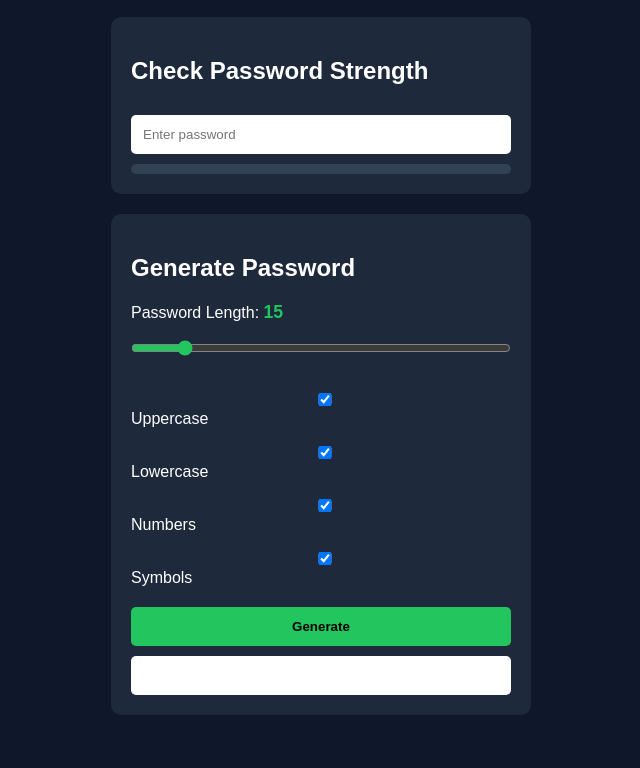
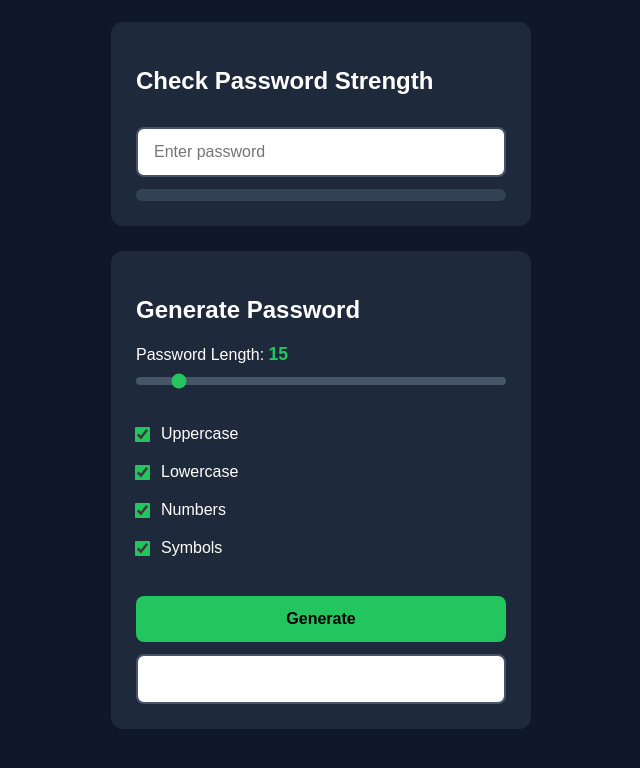
Before and after one commit to venkatbhoogarbh/password_validator, a plain HTML site: page index.html in a window 1280 px wide. Shown: the part 82-850 px from the top of the page, without its empty margins (319-959 px from the left). Drawn offline with Linux system fonts and the light colour scheme.

Commit message:
Update style.css

```diff
--- a/style.css
+++ b/style.css
@@ -8,78 +8,103 @@ body {
   color: #ffffff;
   margin: 0;
   padding: 20px;
-  box-sizing: border-box;
 }
 
 .container {
   max-width: 420px;
-  margin: 0 auto;  /* Fixed: was just "auto" */
+  margin: 0 auto;
 }
 
 h1 {
   text-align: center;
-  margin-bottom: 20px;  /* Added spacing */
+  margin-bottom: 25px;
 }
 
 .card {
   background: #1e293b;
-  padding: 20px;
-  border-radius: 10px;
-  margin-bottom: 20px;
-  width: 100%;  /* Ensure full width */
+  padding: 25px;  /* Increased from 20px */
+  border-radius: 12px;
+  margin-bottom: 25px;
 }
 
-input, button {
+/* FIX 1 & 4: Input boxes - Add background & padding */
+input[type="password"],
+input[type="text"] {
   width: 100%;
-  padding: 12px;
-  margin-top: 10px;
+  padding: 14px 16px;  /* More internal padding */
+  margin-top: 12px;
+  border-radius: 8px;
+  border: 2px solid #475569;  /* Gray border for separation */
+  background: #ffffff;
+  color: #1e293b;
+  font-size: 16px;
+  box-sizing: border-box;
+}
+
+/* FIX 2: Slider spacing */
+input[type="range"] {
+  width: 100%;
+  height: 8px;
+  padding: 0;
+  margin: 12px 0 16px 0;  /* Top/bottom spacing */
   border-radius: 5px;
-  border: none;
-  box-sizing: border-box;  /* CRITICAL: prevents overflow */
+  background: #475569;
+  accent-color: #22c55e;
+  -webkit-appearance: none;
+}
+
+/* FIX 3: Checkboxes alignment */
+.options {
+  margin: 20px 0 15px 0;  /* Proper vertical spacing */
+}
+
+.options label {
+  display: flex;
+  align-items: center;  /* Vertical center checkboxes */
+  margin-top: 12px;  /* Consistent spacing */
+  gap: 12px;  /* Space between checkbox and text */
+  padding: 4px 0;
+}
+
+.options input[type="checkbox"] {
+  width: auto;  /* Don't stretch checkboxes */
+  margin: 0;  /* Remove default margins */
+  transform: scale(1.2);  /* Slightly larger for touch */
+  accent-color: #22c55e;
 }
 
 button {
+  width: 100%;
+  padding: 14px;
+  margin-top: 20px;
+  border-radius: 8px;
+  border: none;
   background: #22c55e;
   font-weight: bold;
   cursor: pointer;
-  margin-top: 15px;  /* Extra spacing before button */
-}
-
-.options {
-  margin-top: 15px;
-}
-
-.options label {
-  display: block;
-  margin-top: 8px;  /* Fixed: was 5px, inconsistent */
-  padding: 0;  /* Remove any padding causing shift */
+  font-size: 16px;
 }
 
 .bar {
   width: 100%;
-  height: 10px;
+  height: 12px;
   background: #334155;
-  border-radius: 5px;
-  margin-top: 10px;
+  border-radius: 6px;
+  margin-top: 12px;
+  padding: 2px;
 }
 
 #strengthBar {
   height: 100%;
   width: 0%;
-  border-radius: 5px;
-  transition: all 0.3s ease;  /* Smooth animation */
-}
-
-input[type="range"] {
-  width: 100%;  /* CRITICAL: was missing */
-  height: 6px;
-  accent-color: #22c55e;
-  margin: 8px 0;  /* Center vertically */
+  border-radius: 4px;
+  transition: all 0.3s ease;
 }
 
 #lengthValue {
   font-weight: bold;
   color: #22c55e;
+  font-size: 1.1rem;
 }
 
 .length-value {
@@ -88,19 +113,7 @@ input[type="range"] {
   font-size: 1.1rem;
 }
 
-label {
-  display: block;  /* Ensure labels take full width */
-  margin-bottom: 5px;
+#strengthText {
+  margin-top: 8px;
+  font-weight: 500;
 }
-
-/* Tablet/Laptop Responsive Fix */
-@media (max-width: 768px) {
-  body {
-    padding: 15px;
-  }
-
-  .container {
-    max-width: 100%;
-    padding: 0 10px;
-  }
-}
```
